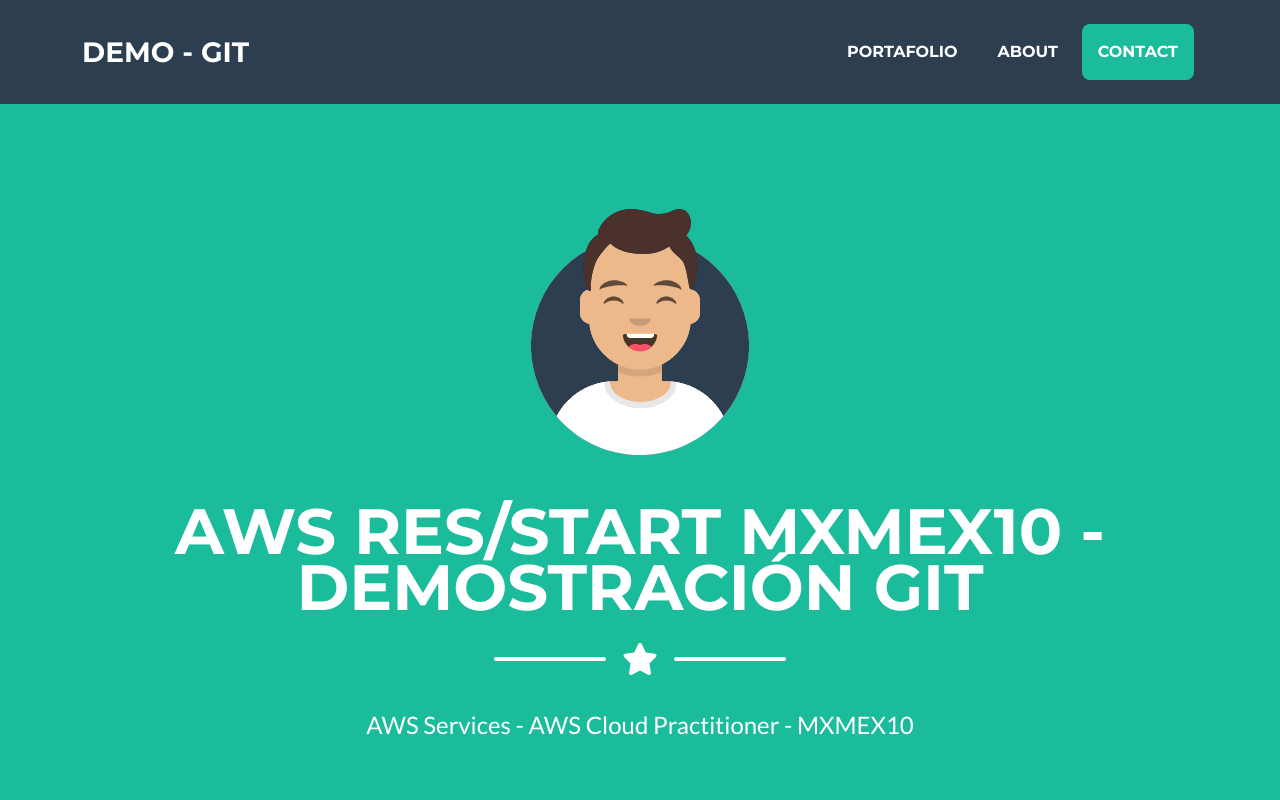
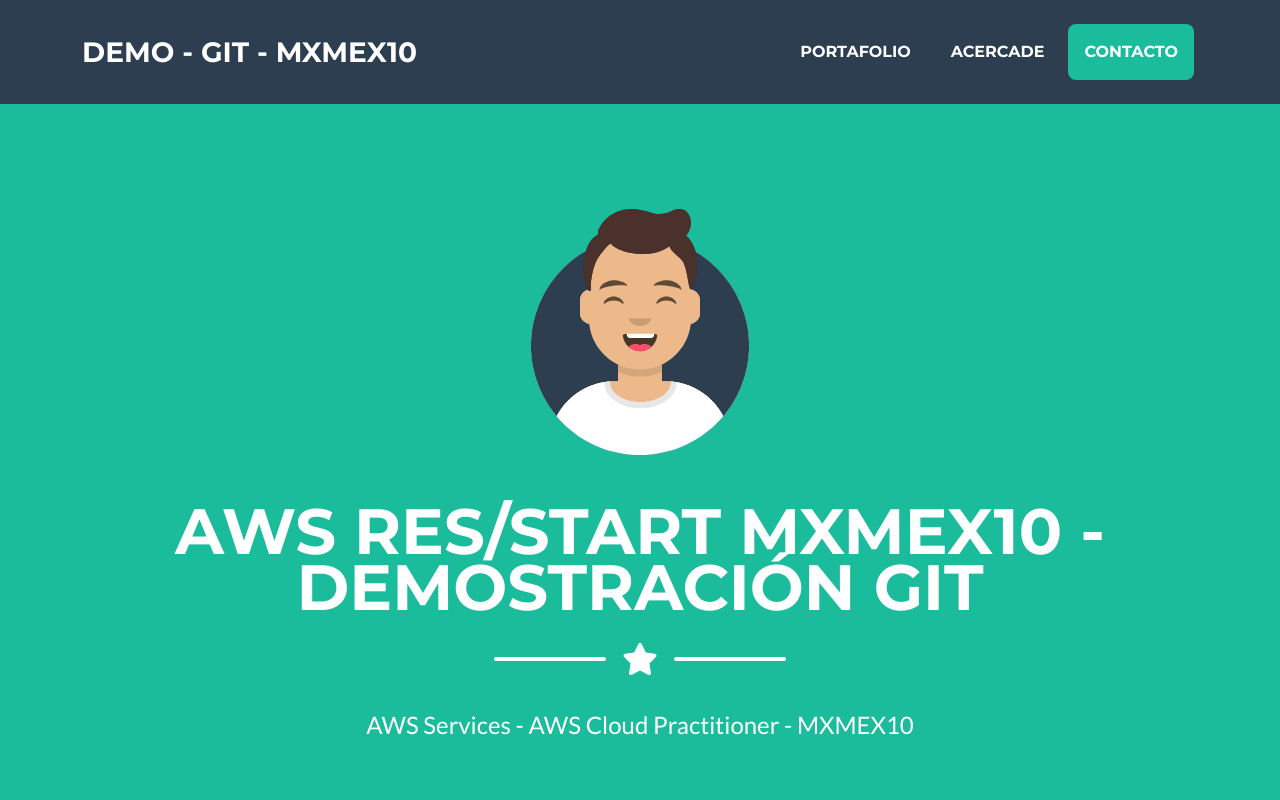
Before and after one commit to ppacheco21/demo-git-template, a plain HTML site: page index.html in a window 1280 px wide. Shown: the top 800 px of the page. Drawn offline with nearby package versions, Linux system fonts and the light colour scheme.

Commit message:
cuarto commit, cambio en navbar

```diff
--- a/index.html
+++ b/index.html
@@ -20,7 +20,7 @@
         <!-- Navigation-->
         <nav class="navbar navbar-expand-lg bg-secondary text-uppercase fixed-top" id="mainNav">
             <div class="container">
-                <a class="navbar-brand" href="#page-top">Demo - Git</a>
+                <a class="navbar-brand" href="#page-top">Demo - Git - MXMEX10</a>
                 <button class="navbar-toggler text-uppercase font-weight-bold bg-primary text-white rounded" type="button" data-bs-toggle="collapse" data-bs-target="#navbarResponsive" aria-controls="navbarResponsive" aria-expanded="false" aria-label="Toggle navigation">
                     Menu
                     <i class="fas fa-bars"></i>
@@ -28,8 +28,8 @@
                 <div class="collapse navbar-collapse" id="navbarResponsive">
                     <ul class="navbar-nav ms-auto">
                         <li class="nav-item mx-0 mx-lg-1"><a class="nav-link py-3 px-0 px-lg-3 rounded" href="#portfolio">Portafolio</a></li>
-                        <li class="nav-item mx-0 mx-lg-1"><a class="nav-link py-3 px-0 px-lg-3 rounded" href="#about">About</a></li>
-                        <li class="nav-item mx-0 mx-lg-1"><a class="nav-link py-3 px-0 px-lg-3 rounded" href="#contact">Contact</a></li>
+                        <li class="nav-item mx-0 mx-lg-1"><a class="nav-link py-3 px-0 px-lg-3 rounded" href="#about">Acercade</a></li>
+                        <li class="nav-item mx-0 mx-lg-1"><a class="nav-link py-3 px-0 px-lg-3 rounded" href="#contact">Contacto</a></li>
                     </ul>
                 </div>
             </div>
```
